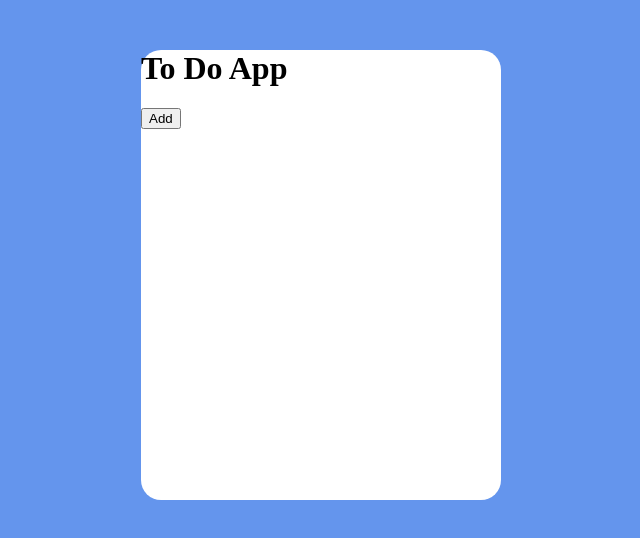
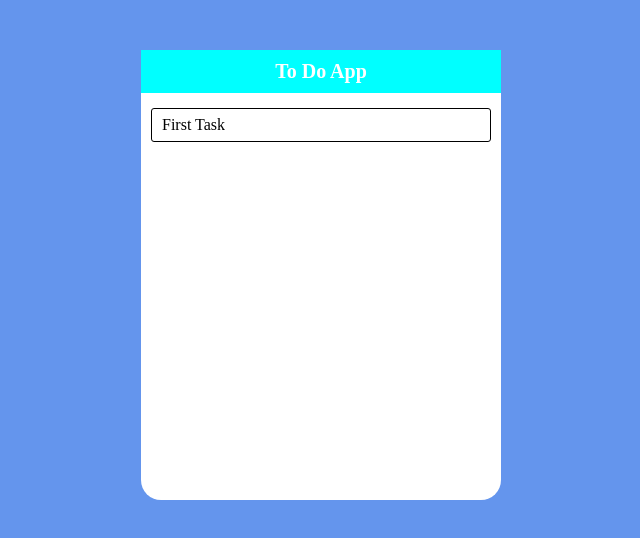
Before and after one commit to khushi4452/TO---DO-APP, a plain HTML site: page index.html in a window 1280 px wide. Shown: the whole page, without its empty margins (319-959 px from the left). Drawn offline with Linux system fonts and the light colour scheme.

Commit message:
js added to the page

```diff
--- a/index.html
+++ b/index.html
@@ -3,15 +3,25 @@
   <head>
     <title>To-d0-Apps</title>
     <link rel="stylesheet" href="./style.css">
+    <script src="./to.js"></script>
   </head>
   <body>
 	<div class="todo-app-container">
-    <h1>To Do App</h1>
+    <h1 class="todo-app-title">To Do App</h1>
 
     <div type="text" id="todo input"></div>
-    <button id ="add-btn" type="button">Add</button>
-    <div class="list-container " id="list-container"></div>
 
+    <div class="list-container "  id="list-container">
+      <div class="list-item">
+      First Task
+      </div>
+
+
+    </div>
   </div>
+
+
   </body>
 </html>
+
+<script src="./to.js"></script>
--- a/style.css
+++ b/style.css
@@ -11,3 +11,24 @@ body {
     border-radius:20px ;
     box-shadow: 0 0 10px rgba ;
 }
+
+.todo-app-title {
+    font-size: 20px;
+    text-align: center;
+    padding: 10px;
+    background-color:aqua ;
+    color: #ffffff;
+}
+
+.list-container {
+
+}
+
+.list-item {
+    padding: 7px 10px;
+    margin:15px 10px ;
+    border: 1px solid black;
+    border-radius:3px ;
+    cursor: pointer;
+
+}
--- a/to.js
+++ b/to.js
@@ -0,0 +1,7 @@
+const todoList =["Go to the Gym","Learn Javascript ","complete the Assignment","Attend the ICP class"];
+
+const listcontainer = document.getElementById("list-container");
+for (const task of todoList){
+   listcontainer.innerHTML =  listcontainer.innerHTML + ' <div class="list-item">$(task)</div>';
+
+}
```
